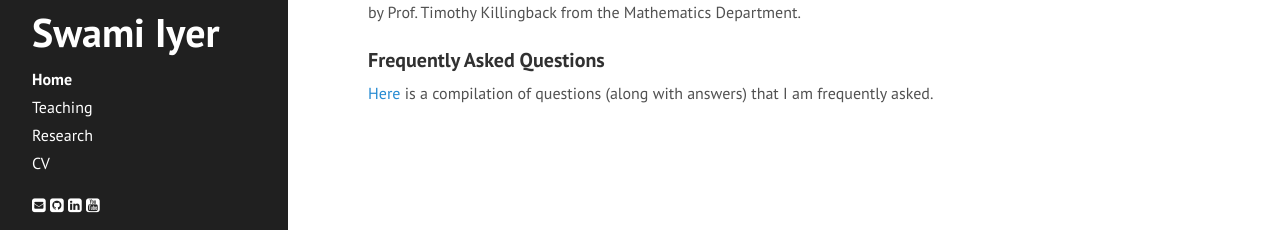
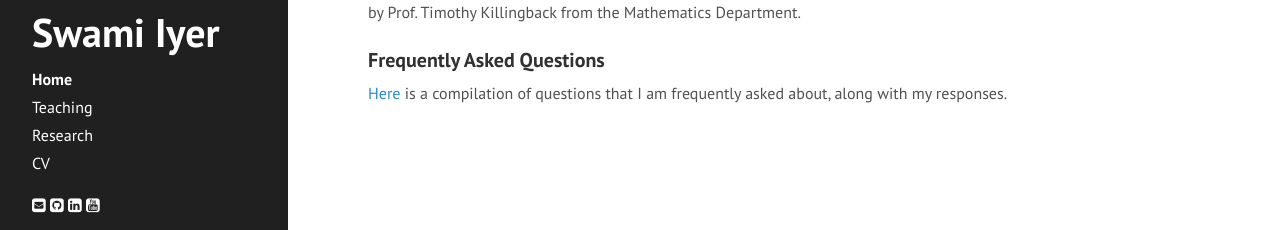
Before and after one commit to swamiiyer/swamiiyer.github.io, a Jekyll site: the page built from _pages/index.md, in a window 1280 px wide and 1320 px high. Shown: the part 1087-1317 px from the top of the window. Built offline with Jekyll 4.4.1, drawn with Linux system fonts in a browser that asks for light colours; nearby versions of some CDN libraries.

Commit message:
minor change

```diff
--- a/_pages/index.md
+++ b/_pages/index.md
@@ -42,4 +42,4 @@ I was born in the southern Indian city of Chennai and grew up in Mumbai. I recei
 
 ### Frequently Asked Questions
 
-[Here](/faq.html) is a compilation of questions (along with answers) that I am frequently asked.
+[Here](/faq.html) is a compilation of questions that I am frequently asked about, along with my responses.
```
